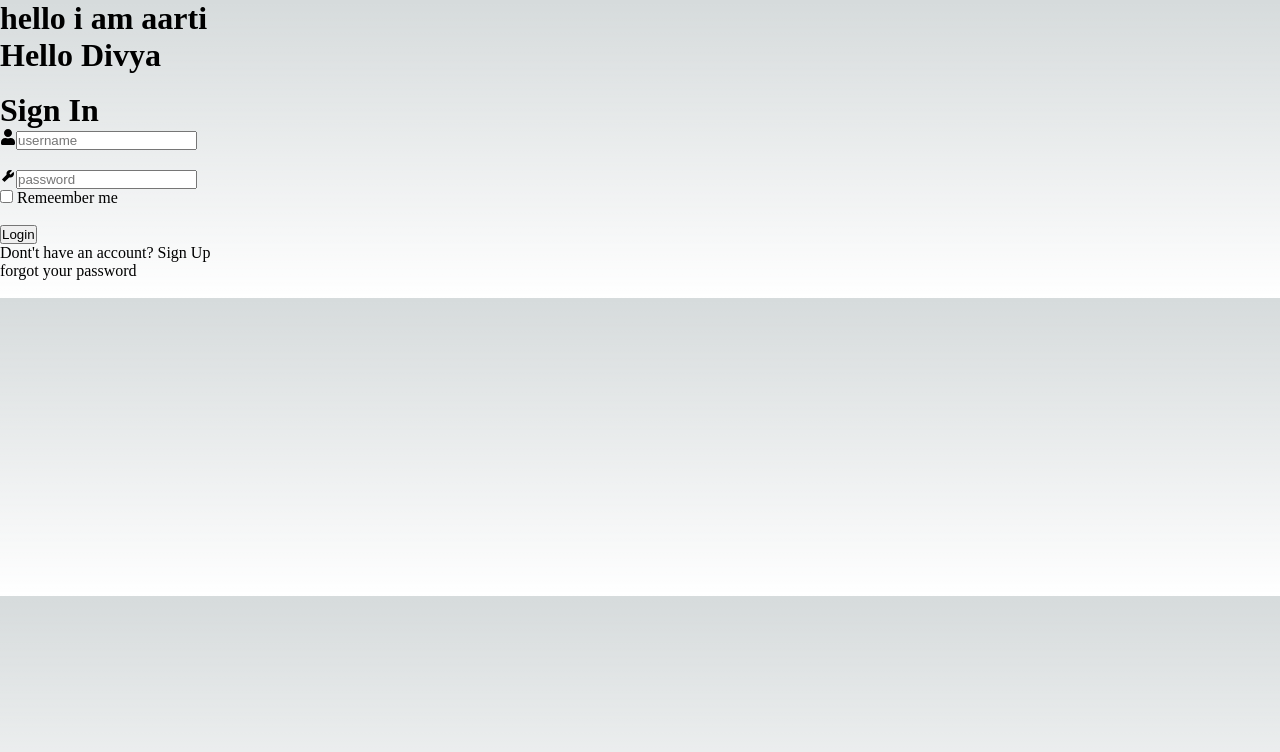
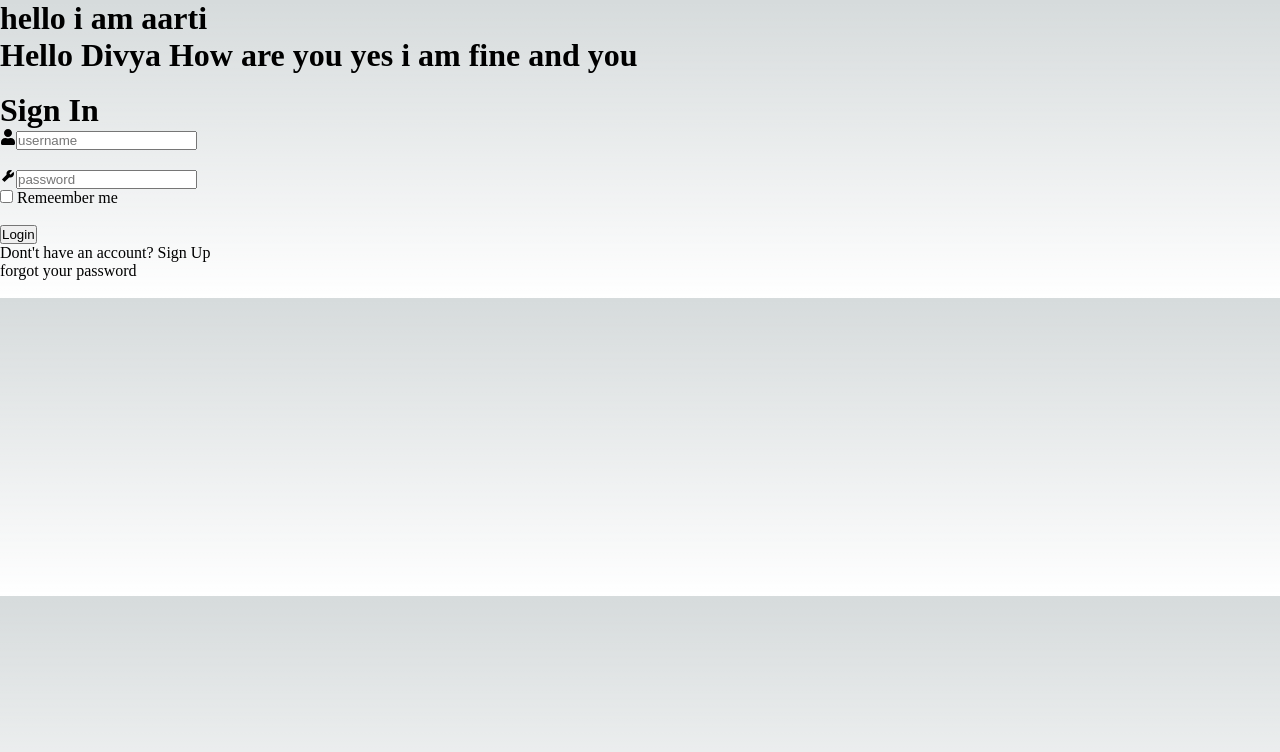
Before and after one commit to AartiBagwan/aart-work, a Next.js app: page / in a window 1280 px wide. Shown: the top 752 px of the page. Built offline with nearby package versions, Linux system fonts and the light colour scheme.

Commit message:
aart work first commit

```diff
--- a/pages/index.js
+++ b/pages/index.js
@@ -6,7 +6,7 @@ const index = () => {
   return (
     <div>
       <h1>hello i am aarti</h1>
-    <h1>Hello Divya </h1>
+    <h1>Hello Divya How are you yes i am fine and you </h1>
       <br/>
 
       <div className='head1'>
```
